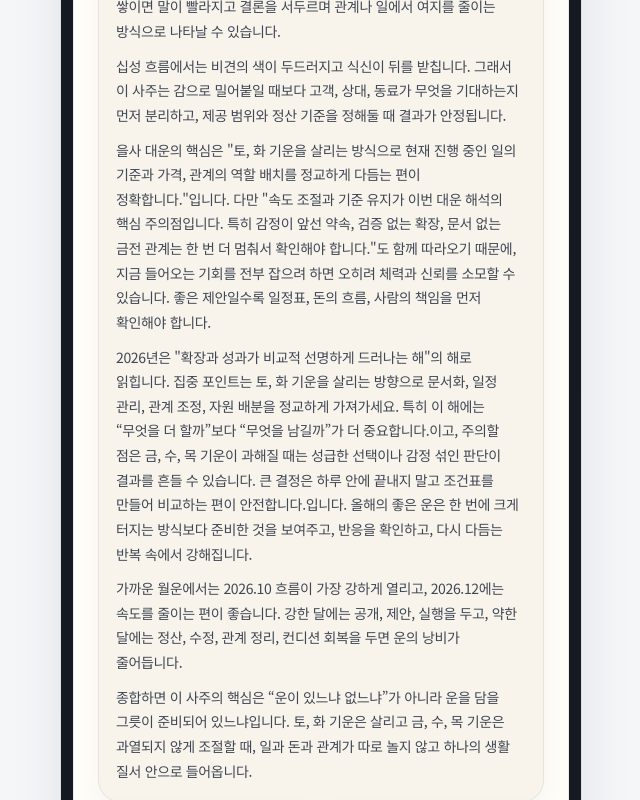
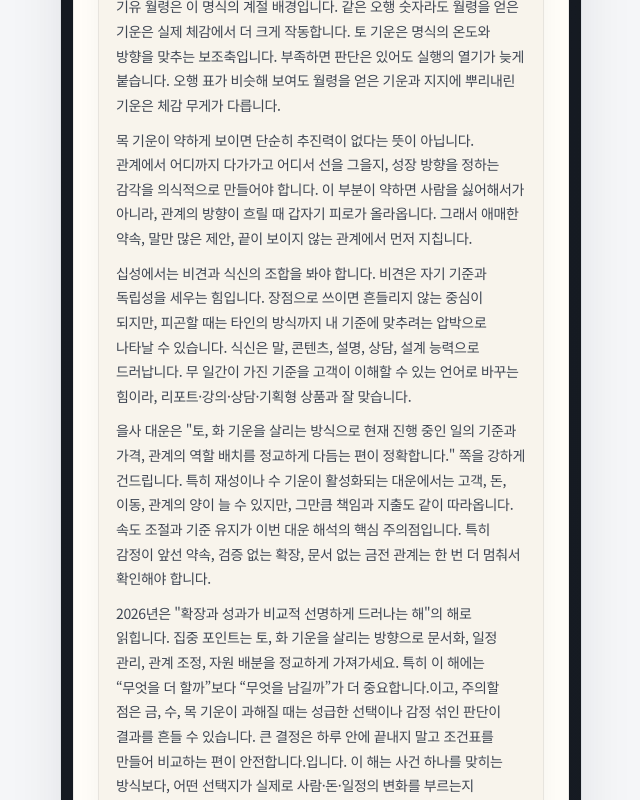
Before and after one commit to 250909bs-svg/unwoldang, a React (Vite) app: page /report/1 in a window 1280 px wide. Shown: the part 1500-2300 px from the top of the page, without its empty margins (319-959 px from the left). Built offline with nearby package versions, Linux system fonts and the light colour scheme.

Commit message:
Strengthen myeongri report depth

```diff
--- a/src/pages/Report.tsx
+++ b/src/pages/Report.tsx
@@ -287,7 +287,7 @@ function FortuneTimeline({ report }: { report: SajuReportData }) {
         <article key={item.year} className={index === 0 ? 'active' : ''}>
           <span>{item.year}</span>
           <strong>
-            {item.ganzhi} · {item.score}점
+            {item.ganzhi} · {getLuckPhase(item.score)}
           </strong>
           <p>{item.headline}</p>
         </article>
@@ -307,7 +307,7 @@ function MonthRibbon({ report }: { report: SajuReportData }) {
           <div className="premium-month-meter">
             <em style={{ width: `${item.score}%` }} />
           </div>
-          <strong>{item.score}</strong>
+          <strong>{getLuckPhase(item.score)}</strong>
         </article>
       ))}
     </div>
@@ -351,7 +351,7 @@ function PremiumFortuneTimeline({ report }: { report: SajuReportData }) {
         <article key={item.year} className={`${index === 0 ? 'active' : ''} ${item.score >= 80 ? 'high' : item.score < 55 ? 'low' : 'mid'}`}>
           <span>{item.year}</span>
           <strong>
-            {item.ganzhi} · {item.score}점
+            {item.ganzhi} · {getLuckPhase(item.score)}
           </strong>
           <p>{item.headline}</p>
         </article>
@@ -371,7 +371,7 @@ function PremiumMonthCalendar({ report }: { report: SajuReportData }) {
           <div className="premium-month-meter">
             <em style={{ width: `${item.score}%` }} />
           </div>
-          <strong>{item.score}</strong>
+          <strong>{getLuckPhase(item.score)}</strong>
         </article>
       ))}
     </div>
@@ -381,6 +381,71 @@ function PremiumMonthCalendar({ report }: { report: SajuReportData }) {
 void DayunCards;
 void FortuneTimeline;
 void MonthRibbon;
+
+function getLuckPhase(score: number) {
+  if (score >= 82) return '공개기';
+  if (score >= 70) return '확장기';
+  if (score >= 58) return '조율기';
+  if (score >= 45) return '정비기';
+  return '회복기';
+}
+
+function getLuckAction(score: number) {
+  if (score >= 82) return '준비한 결과물을 밖으로 꺼내고 사람의 반응을 확인할 때';
+  if (score >= 70) return '제안, 협업, 이동, 홍보를 작게라도 열어볼 때';
+  if (score >= 58) return '두 선택지를 비교하고 방향을 다듬을 때';
+  if (score >= 45) return '돈, 일정, 관계 조건을 다시 맞출 때';
+  return '무리한 확정보다 체력과 손실을 먼저 막을 때';
+}
+
+function buildMyeongriClimate(report: SajuReportData) {
+  const pillars = [report.pillars.year, report.pillars.month, report.pillars.day, report.pillars.hour || ''].join(' ');
+  const monthBranch = report.pillars.month.slice(-1);
+  const hasGeumSeason = monthBranch === '申' || monthBranch === '酉';
+  const hasWaterRoot = /子|亥/.test(pillars);
+  const hasFireRoot = /巳|午|丁|丙/.test(pillars);
+  const hasWoodRoot = /寅|卯|甲|乙/.test(pillars);
+  const isMuEarth = report.dayMaster === '무' || report.dayMaster === '戊';
+  const strongest = [...report.fiveElements].sort((left, right) => right.value - left.value)[0]?.label || '강한 오행';
+  const weakest = [...report.fiveElements].sort((left, right) => left.value - right.value)[0]?.label || '약한 오행';
+
+  return {
+    monthBasis: hasGeumSeason
+      ? `${report.pillars.month} 월주는 금기가 왕한 절기 흐름입니다. 월령이 금 쪽으로 기울면 생각, 판단, 계산, 결과물에 대한 기준이 날카로워집니다.`
+      : `${report.pillars.month} 월령은 이 명식의 계절 배경입니다. 같은 오행 숫자라도 월령을 얻은 기운은 실제 체감에서 더 크게 작동합니다.`,
+    johu: hasGeumSeason && hasWaterRoot
+      ? `금수 기운이 함께 살아나면 명식이 차갑게 굳기 쉽습니다. 이때 화는 단순한 보완 오행이 아니라, 판단을 사람의 온도와 실행력으로 데워주는 조후의 역할을 합니다.`
+      : hasFireRoot
+        ? `화 기운은 이 명식에서 생각을 행동으로 옮기게 하는 온도입니다. 마음속 결론을 현실 일정으로 바꾸려면 화의 리듬이 필요합니다.`
+        : `${report.helpfulElements[0] || '희신'} 기운은 명식의 온도와 방향을 맞추는 보조축입니다. 부족하면 판단은 있어도 실행의 열기가 늦게 붙습니다.`,
+    wood: hasWoodRoot
+      ? `목 기운은 관계의 방향과 성장 의지를 열어주는 통로입니다. 살아 있을 때는 배우고 연결하고 새 판을 만드는 감각이 생깁니다.`
+      : `목 기운이 약하게 보이면 단순히 추진력이 없다는 뜻이 아닙니다. 관계에서 어디까지 다가가고 어디서 선을 그을지, 성장 방향을 정하는 감각을 의식적으로 만들어야 합니다.`,
+    dayMaster: isMuEarth
+      ? `무토 일간은 넓은 땅처럼 판을 크게 보고 버티는 힘이 있지만, 금수 한기가 강하면 땅이 차갑게 굳어 혼자 책임을 안고 버티는 쪽으로 흐르기 쉽습니다.`
+      : `${report.dayMaster} 일간은 결정을 내리는 중심입니다. 일간이 월령과 대운을 어떻게 받는지에 따라 같은 사건도 기회나 부담으로 다르게 체감됩니다.`,
+    elementReading: `${strongest}이 강하게 잡히고 ${weakest}이 약하게 잡히더라도, 숫자만으로 균형을 말하면 부족합니다. 월령, 지지의 뿌리, 천간에 드러난 기운, 합충으로 움직이는 방향까지 함께 봐야 실제 체감이 맞습니다.`
+  };
+}
+
+function describeTenGodDepth(label: string, report: SajuReportData) {
+  if (label.includes('식') || label.includes('상')) {
+    return `${label}은 말, 콘텐츠, 설명, 상담, 설계 능력으로 드러납니다. ${report.dayMaster} 일간이 가진 기준을 고객이 이해할 수 있는 언어로 바꾸는 힘이라, 리포트·강의·상담·기획형 상품과 잘 맞습니다.`;
+  }
+  if (label.includes('재')) {
+    return `${label}은 돈 자체보다 시장, 고객, 거래, 선택지의 흐름을 읽는 감각입니다. 잘 쓰면 다중 수익과 판매 감각이 살아나지만, 무리하면 약속과 지출이 동시에 늘어납니다.`;
+  }
+  if (label.includes('비') || label.includes('겁')) {
+    return `${label}은 자기 기준과 독립성을 세우는 힘입니다. 장점으로 쓰이면 흔들리지 않는 중심이 되지만, 피곤할 때는 타인의 방식까지 내 기준에 맞추려는 압박으로 나타날 수 있습니다.`;
+  }
+  if (label.includes('관')) {
+    return `${label}은 책임, 직함, 규칙, 사회적 신뢰와 연결됩니다. 계약, 심사, 제도, 직업 안정성이 중요한 선택일수록 이 기운을 섬세하게 봐야 합니다.`;
+  }
+  if (label.includes('인')) {
+    return `${label}은 공부, 보호, 자격, 문서, 회복의 힘입니다. 급하게 벌리는 일보다 준비와 검증을 거친 선택에서 신뢰가 살아납니다.`;
+  }
+  return `${label}은 이 명식에서 반복되는 행동 방식과 선택 습관을 보여주는 십성입니다. 점수보다 어떤 장면에서 켜지는지를 봐야 실제 해석이 깊어집니다.`;
+}
 
 function SectionBlock({
   section,
@@ -540,14 +605,14 @@ function buildExpandedCoreReport(report: SajuReportData): SajuReportData {
           : '첫 번째 질문은 아직 구체화되지 않았지만, 현재 명식에서는 일과 돈의 기준을 먼저 세우는 것이 전체 운의 중심입니다.',
         secondQuestion
           ? `두 번째 질문의 핵심은 "${secondQuestion.title}"입니다. ${secondQuestion.analysis} 감정적으로는 더 큰 판을 원해도, 현실에서는 에너지 배분과 우선순위를 잘라내는 능력이 만족도를 만듭니다.`
-          : '두 번째 질문이 비어 있다면, 올해는 관계보다 일의 운영 체계와 체력 리듬을 먼저 안정시키는 쪽이 우선입니다.'
+          : '두 번째 질문이 비어 있다면, 올해는 관계보다 일의 흐름과 체력 리듬을 먼저 안정시키는 쪽이 우선입니다.'
       ],
       advice: [
         `${report.helpfulElements.join(', ')} 흐름을 살리는 생활 리듬을 하나 정하세요. 수면, 운동, 업무 시작 시간처럼 몸이 따라오는 루틴이어야 합니다.`,
         `일과 돈은 한 장짜리 운영표로 관리하세요. 가격 기준, 제공 범위, 마감일, 수정 횟수, 책임자를 적어두는 것만으로도 운의 누수가 줄어듭니다.`,
         `좋은 제안이 들어와도 바로 받지 말고, 지금 대운의 주제인 "${report.currentDayun.focus}"와 맞는지 확인하세요. 맞지 않는 제안은 기회처럼 보여도 체력을 먼저 씁니다.`,
         bestMonth
-          ? `${bestMonth.year}.${String(bestMonth.month).padStart(2, '0')}처럼 점수가 높은 구간에는 제안과 실행을, 흐름이 약한 달에는 정산과 수정에 힘을 쓰세요.`
+          ? `${bestMonth.year}.${String(bestMonth.month).padStart(2, '0')} ${getLuckPhase(bestMonth.score)}에는 제안과 실행을, ${getLuckPhase(watchMonth?.score || 50)}에는 정산과 수정에 힘을 쓰세요.`
           : '운이 강한 구간에는 실행을, 약한 구간에는 정비를 우선하세요.',
         `관계는 설렘보다 장면을 보세요. 약속 시간, 돈 쓰는 태도, 갈등 후 말투, 바쁠 때의 배려가 오래 갈 인연인지 알려줍니다.`
       ]
@@ -555,7 +620,7 @@ function buildExpandedCoreReport(report: SajuReportData): SajuReportData {
     keyTakeaways: [
       {
         title: '핵심',
-        body: `${report.dayMaster} 일간과 ${report.currentDayun.name} 대운이 만나는 지금은 판을 키우기보다 운영 체계를 손봐야 할 때입니다.`,
+        body: `${report.dayMaster} 일간과 ${report.currentDayun.name} 대운이 만나는 지금은 판을 키우기보다 책임 범위와 돈의 흐름을 먼저 다듬어야 할 때입니다.`,
         tone: 'good'
       },
       {
@@ -600,6 +665,7 @@ function buildExpertSatisfactionReport(report: SajuReportData): SajuReportData {
   const weakestLabel = weakestElement?.label || report.cautiousElements[0];
   const dominantLabel = dominantTenGod?.label || '주요 십성';
   const secondLabel = secondTenGod?.label || '보조 십성';
+  const climate = buildMyeongriClimate(report);
   const lifeGraphYears = report.yearLuck.slice(0, 5);
   const highYears = lifeGraphYears.filter((item) => item.score >= 80);
   const lowYears = lifeGraphYears.filter((item) => item.score < 55);
@@ -625,23 +691,24 @@ function buildExpertSatisfactionReport(report: SajuReportData): SajuReportData {
       : '정보를 나누고 기회를 연결해 주는 관계';
 
   const expertSummary = [
-    `${report.customerName}님의 명식은 일간 ${report.dayMaster}, ${report.strengthLabel}, 현재 ${report.currentDayun.name} 대운을 함께 놓고 보아야 결론이 정확해집니다. 겉으로는 여러 선택지가 동시에 열리는 것처럼 보이지만, 실제 승부처는 더 많이 벌리는 것이 아니라 역할, 가격, 마감, 책임 범위를 선명하게 정리하는 데 있습니다.`,
-    `오행 분포에서는 ${strongestLabel} 기운이 앞에 서고 ${weakestLabel} 영역은 의식적으로 보완해야 합니다. 강한 기운은 추진력과 판단력으로 쓰이면 장점이 되지만, 피로가 쌓이면 말이 빨라지고 결론을 서두르며 관계나 일에서 여지를 줄이는 방식으로 나타날 수 있습니다.`,
-    `십성 흐름에서는 ${dominantLabel}의 색이 두드러지고 ${secondLabel}이 뒤를 받칩니다. 그래서 이 사주는 감으로 밀어붙일 때보다 고객, 상대, 동료가 무엇을 기대하는지 먼저 분리하고, 제공 범위와 정산 기준을 정해둘 때 결과가 안정됩니다.`,
-    `${report.currentDayun.name} 대운의 핵심은 "${report.currentDayun.focus}"입니다. 다만 "${report.currentDayun.caution}"도 함께 따라오기 때문에, 지금 들어오는 기회를 전부 잡으려 하면 오히려 체력과 신뢰를 소모할 수 있습니다. 좋은 제안일수록 일정표, 돈의 흐름, 사람의 책임을 먼저 확인해야 합니다.`,
+    `${report.customerName}님의 명식은 일간 ${report.dayMaster}, ${report.pillars.month} 월령, 현재 ${report.currentDayun.name} 대운을 같이 놓아야 결론이 또렷해집니다. ${climate.dayMaster} 그래서 이 사주는 단순히 “열심히 하면 된다”보다, 차가워진 판단을 어느 장면에서 데우고 어떤 관계에서 흘려보낼지를 보는 쪽이 정확합니다.`,
+    `${climate.monthBasis} ${climate.johu} 오행 표가 비슷해 보여도 월령을 얻은 기운과 지지에 뿌리내린 기운은 체감 무게가 다릅니다.`,
+    `${climate.wood} 이 부분이 약하면 사람을 싫어해서가 아니라, 관계의 방향이 흐릴 때 갑자기 피로가 올라옵니다. 그래서 애매한 약속, 말만 많은 제안, 끝이 보이지 않는 관계에서 먼저 지칩니다.`,
+    `십성에서는 ${dominantLabel}과 ${secondLabel}의 조합을 봐야 합니다. ${describeTenGodDepth(dominantLabel, report)} ${describeTenGodDepth(secondLabel, report)}`,
+    `${report.currentDayun.name} 대운은 "${report.currentDayun.focus}" 쪽을 강하게 건드립니다. 특히 재성이나 수 기운이 활성화되는 대운에서는 고객, 돈, 이동, 관계의 양이 늘 수 있지만, 그만큼 책임과 지출도 같이 따라옵니다. ${report.currentDayun.caution}`,
     currentYear
-      ? `${currentYear.year}년은 "${currentYear.headline}"의 해로 읽힙니다. 집중 포인트는 ${currentYear.focus}이고, 주의할 점은 ${currentYear.warning}입니다. 올해의 좋은 운은 한 번에 크게 터지는 방식보다 준비한 것을 보여주고, 반응을 확인하고, 다시 다듬는 반복 속에서 강해집니다.`
+      ? `${currentYear.year}년은 "${currentYear.headline}"의 해로 읽힙니다. 집중 포인트는 ${currentYear.focus}이고, 주의할 점은 ${currentYear.warning}입니다. 이 해는 사건 하나를 맞히는 방식보다, 어떤 선택지가 실제로 사람·돈·일정의 변화를 부르는지 관찰해야 합니다.`
       : `${report.customerName}님에게 올해 필요한 태도는 빠른 확정보다 검증입니다. 감정적으로 끌리는 선택이라도 일정, 비용, 사람의 태도, 내 체력까지 확인한 뒤 움직일 때 손실이 줄어듭니다.`,
     bestMonth && watchMonth
-      ? `가까운 월운에서는 ${bestMonth.year}.${String(bestMonth.month).padStart(2, '0')} 흐름이 가장 강하게 열리고, ${watchMonth.year}.${String(watchMonth.month).padStart(2, '0')}에는 속도를 줄이는 편이 좋습니다. 강한 달에는 공개, 제안, 실행을 두고, 약한 달에는 정산, 수정, 관계 정리, 컨디션 회복을 두면 운의 낭비가 줄어듭니다.`
-      : `월운은 강하게 움직일 달과 숨을 고를 달을 분리해서 써야 합니다. 좋은 시기에는 새 일을 열고, 약한 시기에는 기존 일을 정리하는 식으로 리듬을 나누면 결과가 오래 갑니다.`,
-    `종합하면 이 사주의 핵심은 “운이 있느냐 없느냐”가 아니라 운을 담을 그릇이 준비되어 있느냐입니다. ${helpfulText} 기운은 살리고 ${cautiousText} 기운은 과열되지 않게 조절할 때, 일과 돈과 관계가 따로 놀지 않고 하나의 생활 질서 안으로 들어옵니다.`
+      ? `가까운 월운은 숫자 점수보다 단계로 보는 편이 안전합니다. ${bestMonth.year}.${String(bestMonth.month).padStart(2, '0')}은 ${getLuckPhase(bestMonth.score)}라 ${getLuckAction(bestMonth.score)}이고, ${watchMonth.year}.${String(watchMonth.month).padStart(2, '0')}은 ${getLuckPhase(watchMonth.score)}라 ${getLuckAction(watchMonth.score)}입니다.`
+      : `월운은 좋고 나쁨의 점수보다 확장기, 조율기, 정비기처럼 역할을 나눠 읽어야 합니다. 그래야 고객이 “왜 그 달에 그런 일이 생기는지”를 납득할 수 있습니다.`,
+    `종합하면 이 사주의 핵심은 금수의 냉정함을 결과물과 계산력으로 쓰되, 화의 온도와 목의 방향성을 잃지 않는 것입니다. ${helpfulText}은 살리고 ${cautiousText}은 과하게 몰리지 않게 조절할 때, 좋은 운이 자기계발 문장이 아니라 실제 생활 장면으로 내려옵니다.`
   ];
 
   const expertQuestionAnswers = report.questionAnswers.map((qa, index) => ({
     ...qa,
     title: index === 0 ? `첫 번째 질문 핵심 판정: ${qa.title}` : `두 번째 질문 핵심 판정: ${qa.title}`,
-    analysis: `${qa.analysis} 이 답변에서 중요한 근거는 ${report.dayMaster} 일간의 판단 방식, ${report.currentDayun.name} 대운의 압력, 그리고 ${dominantLabel} 흐름이 만드는 현실 반응입니다. 단순히 좋다/나쁘다로 끝내면 고객이 실제 선택을 할 수 없기 때문에, 운월당은 이 질문을 “지금 움직일 것, 확인할 것, 미뤄야 할 것”으로 나누어 봅니다. 지금은 말보다 행동의 흔적을 보는 편이 정확합니다. 상대나 시장의 반응, 반복되는 지출, 약속을 지키는 속도, 내 체력의 남는 정도까지 함께 확인하면 이 질문의 답이 훨씬 선명해집니다.`,
+    analysis: `${qa.analysis} 이 답변의 명리 근거는 ${report.dayMaster} 일간, ${report.pillars.month} 월령, ${report.currentDayun.name} 대운, 그리고 ${dominantLabel} 흐름이 함께 만드는 현실 반응입니다. 좋다/나쁘다보다 먼저 볼 것은 실제 사건의 흔적입니다. 상대나 시장의 반응, 반복되는 지출, 약속을 지키는 속도, 내 체력의 남는 정도까지 보면 이 질문의 답이 훨씬 선명해집니다.`,
     advice: [
       `이 질문은 결론부터 정하지 말고 7일 안에 확인 가능한 행동 하나로 검증하세요. 연락, 제안서, 가격표, 일정표처럼 눈에 보이는 형태가 좋습니다.`,
       `상대나 상황의 말보다 반복 행동을 보세요. 약속 시간, 답변 속도, 돈을 쓰는 방식, 책임을 나누는 태도가 실제 운의 방향을 보여줍니다.`,
@@ -699,29 +766,80 @@ function buildExpertSatisfactionReport(report: SajuReportData): SajuReportData {
 
     return {
       ...section,
-      paragraphs: section.paragraphs?.map((paragraph) =>
-        `${paragraph} 이 대목은 단순한 설명이 아니라 실제 선택 기준으로 써야 합니다. 좋은 흐름은 생활 속에서 반복될 때 힘을 얻고, 약한 흐름은 미리 분리해서 관리할 때 손실이 줄어듭니다.`
-      )
+      paragraphs: section.paragraphs?.map((paragraph, index) => {
+        const bases = [
+          `명리적으로는 ${report.pillars.month} 월령과 ${report.dayMaster} 일간의 관계를 함께 봐야 이 문장이 현실성을 얻습니다.`,
+          `${report.currentDayun.name} 대운에서는 같은 선택도 사람, 돈, 이동의 압력으로 체감될 수 있어 조건 확인이 중요합니다.`,
+          `${dominantLabel} 흐름이 강하게 켜질 때는 말보다 결과물, 반복 행동, 실제 비용에서 답이 드러납니다.`,
+          `${climate.johu}`
+        ];
+        return `${paragraph} ${bases[index % bases.length]}`;
+      })
     };
   });
+
+  const myeongriBasisSection: ReportSection = {
+    id: 'myeongri-basis',
+    title: '명리 근거 해설',
+    subtitle: '오행 숫자만 보지 않고 월령, 조후, 십성, 대운을 함께 읽습니다.',
+    callout: {
+      title: '왜 이 사주는 이렇게 읽히는가',
+      body: `${climate.monthBasis} ${climate.elementReading}`
+    },
+    cards: [
+      {
+        title: '월령과 계절감',
+        body: climate.monthBasis,
+        tone: 'good'
+      },
+      {
+        title: '조후와 화의 역할',
+        body: climate.johu,
+        tone: 'good'
+      },
+      {
+        title: '목 기운의 실제 의미',
+        body: climate.wood
+      },
+      {
+        title: '무토 일간의 체감',
+        body: climate.dayMaster
+      },
+      {
+        title: `${dominantLabel} 해석`,
+        body: describeTenGodDepth(dominantLabel, report)
+      },
+      {
+        title: `${secondLabel} 해석`,
+        body: describeTenGodDepth(secondLabel, report)
+      }
+    ],
+    details: [
+      {
+        summary: '오행 비율을 그대로 믿으면 안 되는 이유',
+        content: `오행 표는 입구일 뿐입니다. 같은 25%라도 월령을 얻었는지, 지지에 뿌리가 있는지, 천간에 드러났는지, 대운·세운에서 다시 자극되는지에 따라 체감은 완전히 달라집니다.\n\n그래서 운월당 리포트는 오행 숫자를 보여주되, 결론은 월령·조후·십성·대운을 함께 놓고 냅니다.`,
+        open: true
+      }
+    ]
+  };
 
   const lifeGraphSection: ReportSection = {
     id: 'life-graph',
     title: '인생 그래프',
-    subtitle: '연도별 흐름을 점수보다 실제 인생 장면 중심으로 읽었습니다.',
+    subtitle: '연도별 흐름을 단계와 실제 인생 장면 중심으로 읽었습니다.',
     callout: {
       title: '그래프 핵심',
-      body: `${report.customerName}님의 가까운 흐름은 ${firstHighYear?.year || '강한 해'} 전후에 실행감이 살아나고, ${firstLowYear?.year || '조율 구간'} 전후에는 속도보다 정리와 회복이 중요해지는 모양입니다. 좋은 해는 더 벌리는 해가 아니라, 준비한 것을 세상에 보여주고 반응을 확인하는 해로 써야 합니다.`
+      body: `${report.customerName}님의 가까운 흐름은 ${firstHighYear?.year || '공개기'} 전후에 실행감이 살아나고, ${firstLowYear?.year || '정비기'} 전후에는 속도보다 정리와 회복이 중요해지는 모양입니다. 이 그래프는 사건을 단정하기보다 어느 해에 관계, 일, 돈의 압력이 먼저 켜지는지 보여줍니다.`
     },
     cards: lifeGraphYears.map((item) => ({
-      title: `${item.year}년 · ${item.score}점`,
-      body: `${item.headline}. 이 해의 이유는 ${item.ganzhi} 흐름이 ${report.currentDayun.name} 대운과 만나 ${item.focus} 쪽을 건드리기 때문입니다. 조심할 점은 ${item.warning}입니다.`,
+      title: `${item.year}년 · ${getLuckPhase(item.score)}`,
+      body: `${item.headline}. ${item.ganzhi} 세운이 ${report.currentDayun.name} 대운과 만나 ${item.focus} 쪽을 건드리기 쉽습니다. 이 구간은 ${getLuckAction(item.score)}이며, ${item.warning}는 미리 관리해야 합니다.`,
       tone: item.score >= 80 ? 'good' : item.score < 55 ? 'warn' : undefined
     })),
     details: [
       {
         summary: '그래프를 읽는 법',
-        content: `점수가 높은 해는 무조건 좋은 일만 생긴다는 뜻이 아닙니다. 준비한 일을 공개하고, 사람을 만나고, 결과물을 밖으로 꺼내기 좋은 해입니다.\n\n점수가 낮은 해는 실패의 해가 아니라 정리, 회복, 비용 점검, 관계 재편을 해야 손실이 줄어드는 해입니다. 이 리포트는 사건을 확정하기보다 어떤 종류의 장면이 열리기 쉬운지를 보여줍니다.`,
+        content: `공개기는 무조건 좋은 일만 생긴다는 뜻이 아닙니다. 준비한 일을 밖으로 꺼내고, 사람을 만나고, 반응을 확인하기 좋은 구간입니다.\n\n정비기와 회복기는 실패의 표시가 아니라 비용 점검, 관계 재편, 체력 회복을 통해 다음 흐름을 받을 공간을 만드는 시간입니다.`,
         open: true
       }
     ]
@@ -751,9 +869,9 @@ function buildExpertSatisfactionReport(report: SajuReportData): SajuReportData {
       headers: ['시기', '발생 가능 장면', '왜 그런가', '대응'],
       rows: lifeGraphYears.map((item) => [
         `${item.year}년`,
-        item.score >= 80 ? '공개, 제안, 이동, 확장' : item.score < 55 ? '정리, 회복, 손실 방지' : '조율, 비교, 방향 수정',
+        getLuckPhase(item.score),
         `${item.ganzhi} 흐름과 ${report.currentDayun.name} 대운의 결합`,
-        item.score >= 80 ? '준비한 것을 밖으로 꺼내기' : item.score < 55 ? '큰 결정보다 조건 점검' : '작게 테스트하고 반응 보기'
+        getLuckAction(item.score)
       ])
     }
   };
@@ -764,12 +882,12 @@ function buildExpertSatisfactionReport(report: SajuReportData): SajuReportData {
     subtitle: '왜 어떤 기운은 필요하고 어떤 기운은 과하면 흔들리는지 설명합니다.',
     callout: {
       title: `${helpfulText} 기운을 살리는 이유`,
-      body: `${report.customerName}님은 ${report.strengthLabel} 흐름으로 읽히기 때문에, ${helpfulText} 기운이 생활을 받쳐줄 때 판단과 체력이 안정됩니다. 용신·희신은 “행운의 색깔”이 아니라 명식이 무너지지 않게 잡아주는 실제 운영 원리로 보는 편이 정확합니다.`
+      body: `${report.customerName}님은 ${report.strengthLabel} 흐름으로 읽히며, ${climate.johu} 용신·희신은 행운의 색깔이 아니라 월령과 조후의 치우침을 현실에서 바로잡는 균형추입니다.`
     },
     cards: [
       {
         title: '용신 방향',
-        body: `${report.helpfulElements[0] || helpfulText} 기운은 중심을 잡고 결과를 남기는 힘으로 쓰입니다. 생활에서는 수면, 식사, 마감, 공간 정리, 가격표처럼 반복 가능한 질서로 나타날 때 가장 잘 살아납니다.`,
+        body: `${report.helpfulElements[0] || helpfulText} 기운은 명식의 중심을 세우는 축입니다. 이 기운은 추상적인 행운보다 수면, 식사, 마감, 공간 정리, 가격표처럼 몸과 현실을 안정시키는 방식으로 써야 살아납니다.`,
         tone: 'good'
       },
       {
@@ -779,7 +897,7 @@ function buildExpertSatisfactionReport(report: SajuReportData): SajuReportData {
       },
       {
         title: `${weakestLabel} 부족의 실제 체감`,
-        body: `${weakestLabel} 기운이 약하면 해당 영역은 처음부터 없는 것이 아니라 의식적으로 챙기지 않으면 놓치기 쉬운 부분입니다. 그래서 좋은 기회가 와도 준비물, 말의 순서, 관계의 온도 중 하나가 비어 보일 수 있습니다.`
+        body: `${weakestLabel} 기운이 약하면 해당 영역은 처음부터 없는 것이 아니라 의식적으로 챙기지 않으면 비어 보입니다. 특히 관계 방향, 말의 온도, 다음 단계 제안이 늦어질 때 고객이나 상대가 확신을 잃을 수 있습니다.`
       },
       {
         title: `${cautiousText} 과열 주의`,
@@ -807,7 +925,7 @@ function buildExpertSatisfactionReport(report: SajuReportData): SajuReportData {
     cards: [
       {
         title: '혼자 vs 팀',
-        body: `초기에는 1인 브랜드처럼 직접 기준을 잡는 방식이 맞습니다. 다만 규모가 커질수록 상담, 제작, 정산, 고객 응대를 분리해야 오래 갑니다.`,
+        body: `초기에는 직접 해석하고 톤을 잡는 방식이 맞습니다. 다만 규모가 커질수록 상담, 제작, 정산, 고객 응대가 한 사람에게 몰리면 금수의 압박이 피로로 바뀌기 쉬우니 역할을 나눠야 합니다.`,
         tone: 'good'
       },
       {
@@ -957,6 +1075,7 @@ function buildExpertSatisfactionReport(report: SajuReportData): SajuReportData {
     questionAnswers: expertQuestionAnswers,
     sections: [
       lifeGraphSection,
+      myeongriBasisSection,
       eventTimelineSection,
       yongsinSection,
       careerDetailSection,
@@ -1195,17 +1314,17 @@ export default function Report() {
                     <span className="yearly-focus-label">BEST MONTHS</span>
                     <div className="yearly-focus-list">
                       {monthlyHotMonths.map((item) => (
-                        <div key={`${item.year}-${item.month}-best`} className="yearly-focus-list-item">
+        <div key={`${item.year}-${item.month}-best`} className="yearly-focus-list-item">
                           <strong>
                             {item.year}.{String(item.month).padStart(2, '0')}
                           </strong>
-                          <span>{item.score}점</span>
+                          <span>{getLuckPhase(item.score)}</span>
                         </div>
                       ))}
                     </div>
                     <p>
                       {monthlyHotMonths[0]
-                        ? `${monthlyHotMonths[0].year}.${String(monthlyHotMonths[0].month).padStart(2, '0')} 흐름이 가장 강하게 붙는 구간으로 보입니다.`
+                        ? `${monthlyHotMonths[0].year}.${String(monthlyHotMonths[0].month).padStart(2, '0')}은 ${getLuckPhase(monthlyHotMonths[0].score)}로, 움직임을 열어보기 좋은 구간입니다.`
                         : '월운 하이라이트를 구성 중입니다.'}
                     </p>
                   </article>
```
Also changed, not shown: src/lib/saju/premiumReportPrompt.ts (+6 -1 lines), src/lib/server/geminiReportService.ts (+9 -1 lines).
